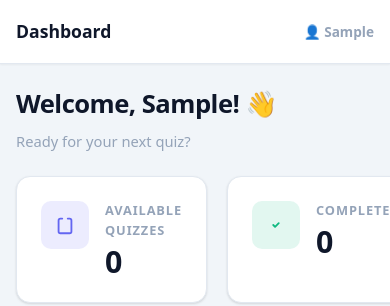
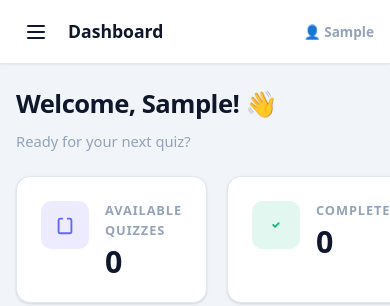
Before and after one commit to shahhardi-15/quizopedia, a Django app: page /stu_index/ in a window 390 px wide; the page is wider, and only the part inside the window is pictured. Shown: the top 306 px of that part. Run offline with Django 3.2, Linux system fonts and the light colour scheme; the visitor is signed in with stand-in values (Sample User, id 1); data that the repository does not hold is empty; some web fonts are replaced.

Commit message:
Add hamburger menu and sidebar overlay for improved navigation

```diff
--- a/quiz/templates/stu_base.html
+++ b/quiz/templates/stu_base.html
@@ -5,18 +5,16 @@
   <meta charset="UTF-8">
   <meta name="viewport" content="width=device-width, initial-scale=1.0">
   <title>{% block title %}Student — Quiz Academy{% endblock %}</title>
-  <link rel="stylesheet" href="{% static 'css/demo.css' %}">
+  <link rel="stylesheet" href="{% static 'css/demo.css' %}?v=3">
   {% block extra_head %}{% endblock %}
 </head>
 <body>
 <div class="app-layout">
-
-  <aside class="sidebar">
+  <aside class="sidebar" id="sidebar">
     <div class="sidebar-brand">
       <img src="{% static 'images/logo.png' %}" alt="Quiz Academy" onerror="this.style.display='none'">
       <div class="brand-name">Student Portal</div>
     </div>
-
     <div class="sidebar-user">
       <div class="avatar">{{ request.user.username|first|upper }}</div>
       <div class="user-info">
@@ -24,31 +22,25 @@
         <div class="user-role">{{ request.user.enrollment_no|default:"Student" }}</div>
       </div>
     </div>
-
     <nav class="sidebar-nav">
       <div class="sidebar-section-label">Navigation</div>
-
       <a href="{% url 'stu_index' %}" class="nav-link {% block nav_home %}{% endblock %}">
         <svg xmlns="http://www.w3.org/2000/svg" fill="none" viewBox="0 0 24 24" stroke="currentColor"><path stroke-linecap="round" stroke-linejoin="round" stroke-width="2" d="M3 9l9-7 9 7v11a2 2 0 01-2 2H5a2 2 0 01-2-2z"/></svg>
         Dashboard
       </a>
-
       <a href="{% url 'quiz_history' %}" class="nav-link {% block nav_history %}{% endblock %}">
         <svg xmlns="http://www.w3.org/2000/svg" fill="none" viewBox="0 0 24 24" stroke="currentColor"><path stroke-linecap="round" stroke-linejoin="round" stroke-width="2" d="M12 8v4l3 3m6-3a9 9 0 11-18 0 9 9 0 0118 0z"/></svg>
         Quiz History
       </a>
-
       <a href="{% url 'stu_profile' %}" class="nav-link {% block nav_profile %}{% endblock %}">
         <svg xmlns="http://www.w3.org/2000/svg" fill="none" viewBox="0 0 24 24" stroke="currentColor"><path stroke-linecap="round" stroke-linejoin="round" stroke-width="2" d="M16 7a4 4 0 11-8 0 4 4 0 018 0zM12 14a7 7 0 00-7 7h14a7 7 0 00-7-7z"/></svg>
         My Profile
       </a>
-
       <a href="{% url 'leaderboard' %}" class="nav-link {% block nav_leaderboard %}{% endblock %}">
         <svg xmlns="http://www.w3.org/2000/svg" fill="none" viewBox="0 0 24 24" stroke="currentColor"><path stroke-linecap="round" stroke-linejoin="round" stroke-width="2" d="M13 10V3L4 14h7v7l9-11h-7z"/></svg>
         Leaderboard
       </a>
     </nav>
-
     <div class="sidebar-footer">
       <a href="{% url 'student_logout_view' %}" class="nav-link" style="color:#f87171;">
         <svg xmlns="http://www.w3.org/2000/svg" fill="none" viewBox="0 0 24 24" stroke="currentColor"><path stroke-linecap="round" stroke-linejoin="round" stroke-width="2" d="M17 16l4-4m0 0l-4-4m4 4H7m6 4v1a3 3 0 01-3 3H6a3 3 0 01-3-3V7a3 3 0 013-3h4a3 3 0 013 3v1"/></svg>
@@ -57,9 +49,18 @@
     </div>
   </aside>
 
+  <div class="sidebar-overlay" id="overlay" onclick="toggleSidebar()"></div>
+
   <div class="main-content">
     <header class="top-bar">
-      <div class="top-bar-title">{% block page_title %}Dashboard{% endblock %}</div>
+      <div style="display:flex;align-items:center;gap:12px;">
+        <button class="hamburger" onclick="toggleSidebar()" aria-label="Menu">
+          <svg xmlns="http://www.w3.org/2000/svg" fill="none" viewBox="0 0 24 24" stroke="currentColor">
+            <path stroke-linecap="round" stroke-linejoin="round" stroke-width="2" d="M4 6h16M4 12h16M4 18h16"/>
+          </svg>
+        </button>
+        <div class="top-bar-title">{% block page_title %}Dashboard{% endblock %}</div>
+      </div>
       <div class="top-bar-actions">
         <a href="{% url 'stu_profile' %}" style="font-size:0.85rem;color:var(--text-muted);text-decoration:none;">
           👤 <strong>{{ request.user.first_name|default:request.user.username }}</strong>
@@ -70,8 +71,15 @@
       {% block content %}{% endblock %}
     </main>
   </div>
+</div>
 
-</div>
+<script>
+  function toggleSidebar() {
+    document.getElementById("sidebar").classList.toggle("open");
+    document.getElementById("overlay").classList.toggle("open");
+  }
+</script>
+
 {% block extra_js %}{% endblock %}
 </body>
 </html>
```
